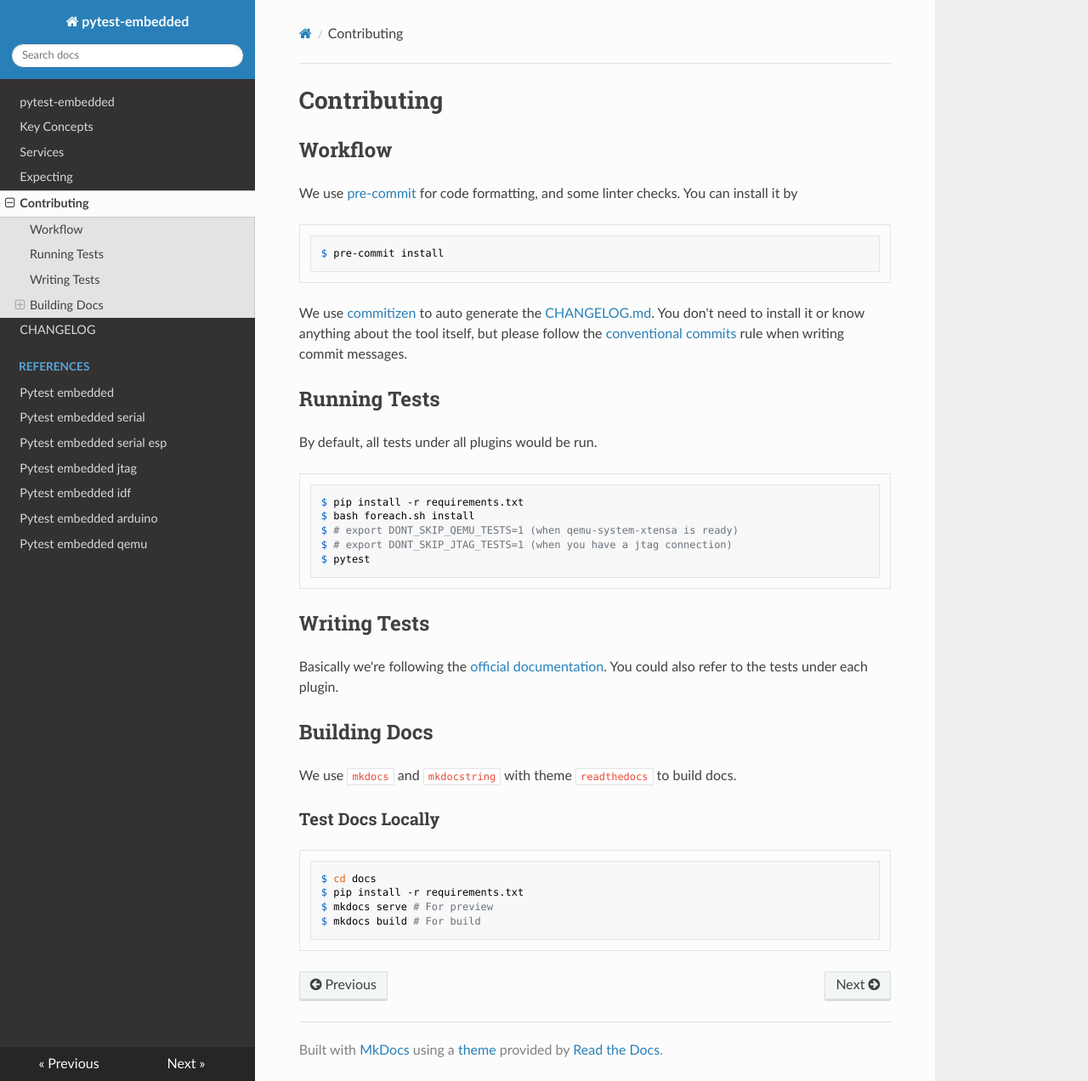
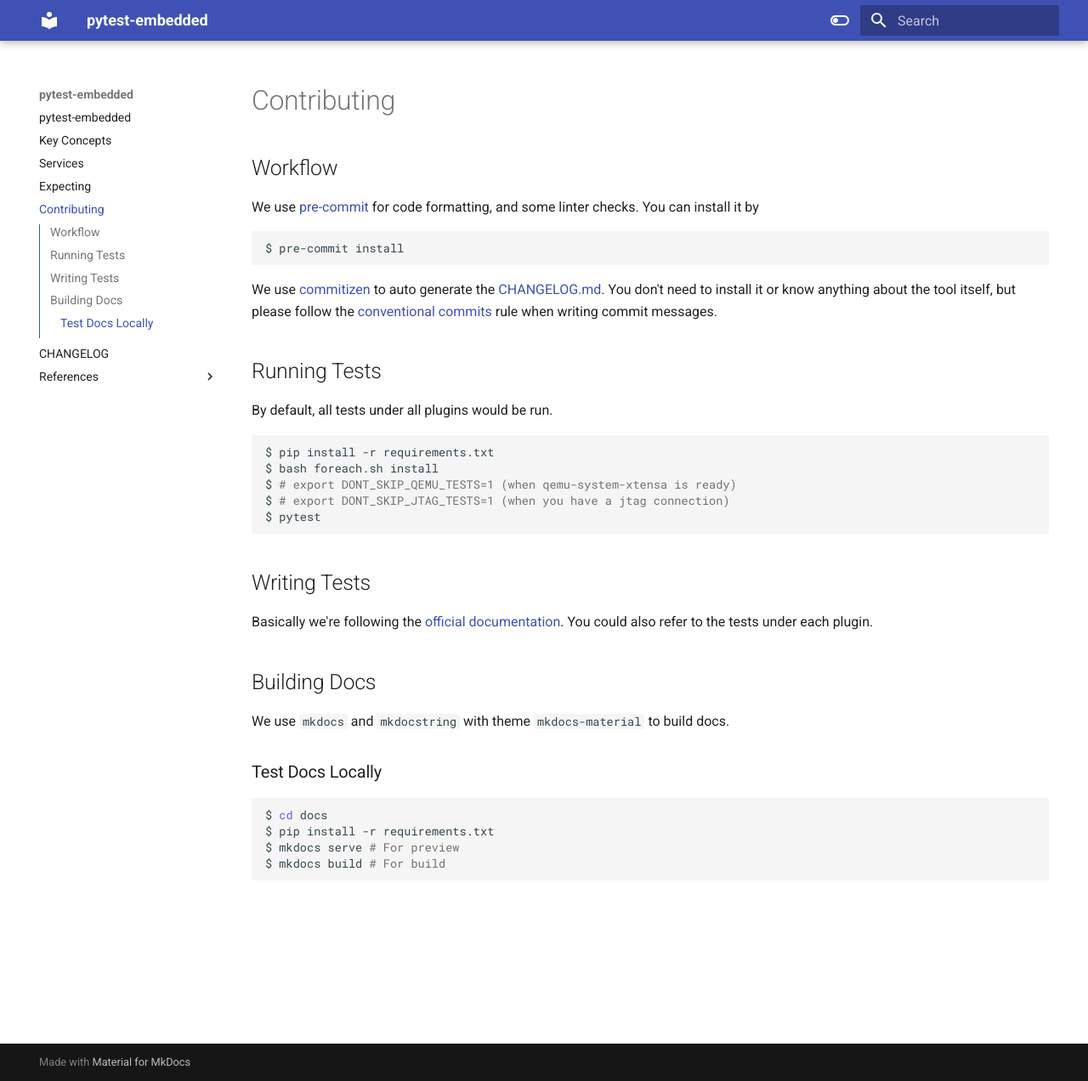
Before and after one commit to espressif/pytest-embedded, an MkDocs documentation site: the page built from docs/CONTRIBUTING.md, in a window 1280 px wide and 1272 px high. Shown: the whole window at 85% size. Built offline with MkDocs 1.6.1 and Material for MkDocs 9.7.7, drawn with Linux system fonts in a browser that asks for light colours; nearby versions of some CDN libraries.

Commit message:
docs: return to mkdocs-material theme with toc integrated to navbar
revert commits
- dd844b92bfedb75091fcd3fd09e03a9d0fa8aa6f
- f309a81556f0954f7509464e656866c4226981ce

```diff
--- a/CONTRIBUTING.md
+++ b/CONTRIBUTING.md
@@ -32,7 +32,7 @@
 
 ## Building Docs
 
-We use `mkdocs` and `mkdocstring` with theme `readthedocs` to build docs.
+We use `mkdocs` and `mkdocstring` with theme `mkdocs-material` to build docs.
 
 ### Test Docs Locally
 
--- a/docs/requirements.txt
+++ b/docs/requirements.txt
@@ -1,4 +1,5 @@
 -r ../requirements.txt
 mkdocs
 mkdocstrings[python]
+mkdocs-material
 plantuml-markdown
--- a/mkdocs.yml
+++ b/mkdocs.yml
@@ -1,7 +1,18 @@
 site_name: pytest-embedded
 
 theme:
-  name: "readthedocs"
+  name: "material"
+  features:
+    - toc.integrate
+  palette:
+    - scheme: default
+      toggle:
+        icon: material/toggle-switch-off-outline
+        name: Switch to dark mode
+    - scheme: slate
+      toggle:
+        icon: material/toggle-switch
+        name: Switch to light mode
 
 markdown_extensions:
   # admonitions
@@ -33,7 +44,6 @@
       handlers:
         python:
           rendering:
-            members_order: 'source'
             show_root_heading: True
       watch:
         - pytest-embedded
```
